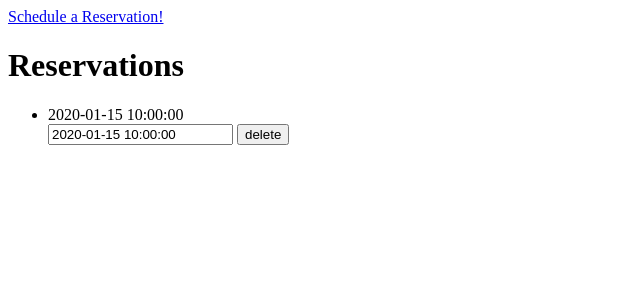
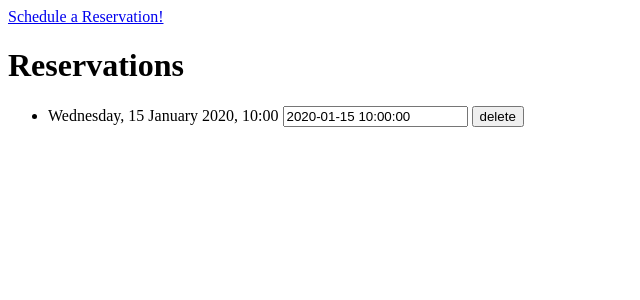
Before and after one commit to sorbetlemon16/melon-takehome, a Flask app: page /reservations in a window 1280 px wide. Shown: the top 300 px of the page, without its empty margins (0-640 px from the left). Run offline with Flask 2, Linux system fonts and the light colour scheme; the visitor is signed in with stand-in values (Sample User, id 1); tables that the repository leaves empty hold one stand-in row (values such as "Sample post").

Commit message:
basic styling

```diff
--- a/server.py
+++ b/server.py
@@ -27,6 +27,7 @@ def get_user_reservations():
     else:
         username = session["username"]
     existing_reservations = Reservation.query.filter_by(username=username).all()
+
     return render_template("reservations.html", reservations=existing_reservations)
 
 @app.route("/schedule")
@@ -55,7 +56,7 @@ def make_reservation():
     db.session.commit()
     return redirect("/reservations")
 
-@app.route("/api/reservations", methods=["POST"])
+@app.route("/search_reservations", methods=["POST"])
 def search_reservation():
     start_time = parse(request.form.get("startTime"))
     end_time = parse(request.form.get("endTime"))
@@ -88,7 +89,6 @@ def search_reservation():
     while current < end_time:
         if current not in existing_reservation_times and current.date() not in user_reservation_dates:
             times.append(current)
-            print(current.date())
         current = current + timedelta(minutes=30)
     return jsonify(times)
 
--- a/static/js/script.js
+++ b/static/js/script.js
@@ -6,12 +6,12 @@ $('#schedule').on('submit', (evt) => {
         "endTime": $('[name="end_time"]').val()
     };
 
-    $.post("/api/reservations", formData, (res) => {
+    $.post("/search_reservations", formData, (res) => {
         $('#available_reservations').html("Here is the current availability:");
         for (time of res) {
             $('#available_reservations').append(
                 `<form action="/reservations/book" method="POST">
-                <input value="${time}" name='start_time' type='submit'>
+                <input value="${time}" name='start_time' type='submit' class='schedule_res'>
                 </form>`);
         }
     })
--- a/templates/base.html
+++ b/templates/base.html
@@ -4,9 +4,18 @@
     <meta charset="utf-8">
     <meta name="viewport" content="width=device-width">
     {% block head %}
+    <!-- jQuery -->
     <script src="https://code.jquery.com/jquery-3.6.0.js"
       integrity="sha256-H+K7U5CnXl1h5ywQfKtSj8PCmoN9aaq30gDh27Xc0jk="
       crossorigin="anonymous"></script>
+
+      <!-- Google Font -->
+      <link rel="preconnect" href="https://fonts.googleapis.com">
+      <link rel="preconnect" href="https://fonts.gstatic.com" crossorigin>
+      <link href="https://fonts.googleapis.com/css2?family=Balsamiq+Sans&family=Varela+Round&display=swap" rel="stylesheet">
+
+      <!-- Custom Styling -->
+      <link rel="stylesheet" href="/static/css/styles.css">
       {% endblock %}
   </head>
   <body>
--- a/templates/reservations.html
+++ b/templates/reservations.html
@@ -4,8 +4,16 @@
 <a href="/schedule"> Schedule a Reservation!</a>
 <!-- why does this need to be here, fix this (base.html not working?) -->
 <script src="https://code.jquery.com/jquery-3.6.0.js"
-  integrity="sha256-H+K7U5CnXl1h5ywQfKtSj8PCmoN9aaq30gDh27Xc0jk="
-  crossorigin="anonymous"></script>
+integrity="sha256-H+K7U5CnXl1h5ywQfKtSj8PCmoN9aaq30gDh27Xc0jk="
+crossorigin="anonymous"></script>
+
+<!-- Google Font -->
+<link rel="preconnect" href="https://fonts.googleapis.com">
+<link rel="preconnect" href="https://fonts.gstatic.com" crossorigin>
+<link href="https://fonts.googleapis.com/css2?family=Balsamiq+Sans&family=Varela+Round&display=swap" rel="stylesheet">
+
+<!-- Custom Styling -->
+<link rel="stylesheet" href="/static/css/styles.css">
 {% endblock %}
 
 {% block body %}
@@ -15,10 +23,10 @@
     {% for reservation in reservations %}
       <form class="delete" id="{{reservation.reservation_id}}" action="/reservations/delete" method="POST">
         <li>
-          {{ reservation.start_time }}
+          {{ reservation.start_time.strftime('%A, %d %B %Y, %H:%M')}}
+          <input name="start_time" value="{{reservation.start_time}}" class="hidden">
+          <input type="submit" value="delete">
         </li>
-        <input name="start_time" value="{{reservation.start_time}}" visibility="hidden">
-        <input type="submit" value="delete">
       </form>
     {% endfor %}
   </ul>
```
Also changed, not shown: templates/index.html (+9 -1 lines), templates/schedule.html (+10 -2 lines).
